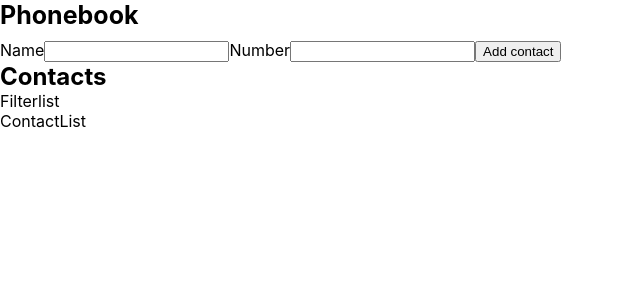
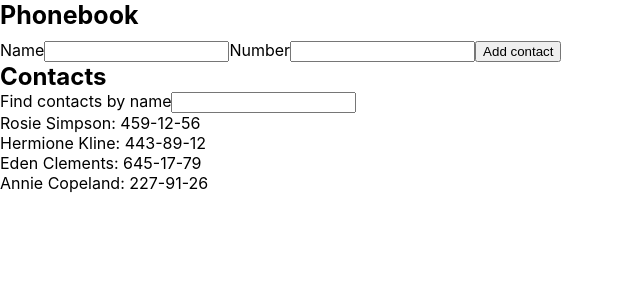
Before and after one commit to Keytarina/goit-react-hw-02-phonebook, a React (Create React App) app: page / in a window 1280 px wide. Shown: the top 300 px of the page, without its empty margins (0-640 px from the left). Built offline with nearby package versions, Linux system fonts and the light colour scheme.

Commit message:
Add some contacts and filter

```diff
--- a/src/components/App.jsx
+++ b/src/components/App.jsx
@@ -1,4 +1,5 @@
 import React, { Component } from "react";
+import { nanoid } from 'nanoid'
 
 import css from 'components/App.module.css';
 
@@ -19,19 +20,30 @@ export class App extends Component {
 
   formSubmitHandle = (data) => {
     const { contacts } = this.state;
-    console.log(data);
+    this.setState({
+      contacts: [  ...contacts,
+        {
+          id: nanoid(10),
+          name: data.name,
+          number: data.number
+        }
+      ]});
   }
 
+  handleChangeFilter = event => {
+    const { name, value } = event.currentTarget;
+    this.setState({ [name]: value });
+  }
 
   render() {
     return (
       <div className="App">
         <h1 className={css.title}>Phonebook</h1>
         <ContactForm onSubmit={this.formSubmitHandle} />
-
+        {console.log(this.state)}
         <h2>Contacts</h2>
-        <Filter/>
-        <ContactList/>
+        <Filter value={this.filter} handleChange={this.handleChangeFilter}/>
+        <ContactList contacts={this.state.contacts}/>
       </div>
     )
   }
--- a/src/components/ContactForm/ContactForm.jsx
+++ b/src/components/ContactForm/ContactForm.jsx
@@ -9,7 +9,6 @@ export class ContactForm extends Component {
 	// Метод оновлення полів input
 	handleChange = event => {
 		this.setState({[event.target.name]: event.target.value});
-		console.log(this.state);
 	  }
 
 	  handleSubmit = event => {
@@ -48,7 +47,6 @@ export class ContactForm extends Component {
 				  </label>
 				<button type="submit">Add contact</button>
 			</form>
-			);
+		);
 	}
-
 }
--- a/src/components/ContactList/ContactList.jsx
+++ b/src/components/ContactList/ContactList.jsx
@@ -1,10 +1,18 @@
 import PropTypes from 'prop-types';
 import css from './ContactList.module.css';
+import ContactListItem from 'components/ContactListItem/ContactListItem'
 
-export const ContactList = () => {
-
+export const ContactList = ({ contacts }) => {
 	return (
-		<p>ContactList</p>
+		<ul>
+			{contacts.map(contact => {
+				return (
+					<li key={contact.id}>{contact.name}: {contact.number}</li>
+				);
+			}
+			)}
+		</ul>
+		// <ContactList/>
 	)
 
 }
--- a/src/components/Filter/Filter.jsx
+++ b/src/components/Filter/Filter.jsx
@@ -1,14 +1,20 @@
 import PropTypes from 'prop-types';
 import css from './Filter.module.css';
 
-export const Filter = () => {
+export const Filter = ({ value, handleChange}) => {
 	return (
-	<div className={css.filter_wrapper}>
-		Filterlist
-	</div>
+		<label className='label'>
+			Find contacts by name
+			<input
+			type="text"
+			name="filter"
+			onChange={handleChange}
+			value={value} />
+		</label>
 	);
 }
 
 Filter.propTypes = {
-
+	value: PropTypes.string,
+	handleChange: PropTypes.func,
 };
```
Also changed, not shown: src/components/ContactListItem/ContactListItem.jsx (added), src/components/ContactListItem/ContactListItem.module.css (added).
